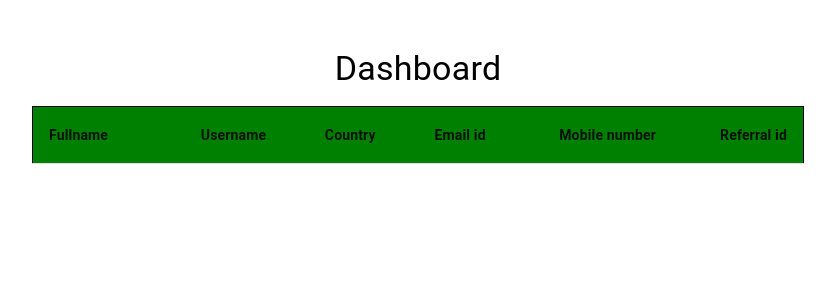
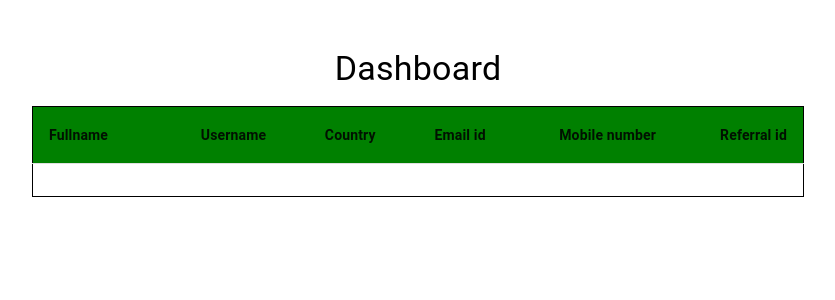
Before and after one commit to Prakharsvnit/UserAuthDashboard, a React (Create React App) app: page /dashboard in a window 1280 px wide. Shown: the top 300 px of the page, without its empty margins (222-1057 px from the left). Built offline with nearby package versions, Linux system fonts and the light colour scheme.

Commit message:
edited store,slice file and dispatch/fetched data

```diff
--- a/src/components/Forms/Dashboard.jsx
+++ b/src/components/Forms/Dashboard.jsx
@@ -5,16 +5,14 @@ import {
   Container,
   Typography,
   Table,
-  // TableBody,
+  TableBody,
   TableCell,
   TableHead,
   TableRow,
 } from "@mui/material";
 
 export default function Dashboard() {
-  const userInfo = useSelector((state) => state.fetchUserData.userDetails);
-
-  console.log(userInfo);
+  const userInfo = useSelector((state) => state.userData.userValue);
 
   return (
     <>
@@ -53,23 +51,20 @@ export default function Dashboard() {
                 </TableCell>
               </TableRow>
             </TableHead>
-            {/* <TableBody>
-              {rows.map((row) => (
-                <TableRow
-                  key={row.name}
-                  sx={{ "&:last-child td, &:last-child th": { border: 0 } }}
-                >
-                  <TableCell component="th" scope="row">
-                    {row.name}
-                  </TableCell>
-                  <TableCell align="right">{row.calories}</TableCell>
-                  <TableCell align="right">{row.fat}</TableCell>
-                  <TableCell align="right">{row.carbs}</TableCell>
-                  <TableCell align="right">{row.protein}</TableCell>
-                  <TableCell align="right">{row.arf}</TableCell>
-                </TableRow>
-              ))}
-            </TableBody> */}
+            <TableBody>
+              <TableRow
+                sx={{ "&:last-child td, &:last-child th": { border: 0 } }}
+              >
+                <TableCell component="th" scope="userInfo">
+                  {userInfo.full_name}
+                </TableCell>
+                <TableCell align="right">{userInfo.username}</TableCell>
+                <TableCell align="right">{userInfo.country_row_id}</TableCell>
+                <TableCell align="right">{userInfo.email_id}</TableCell>
+                <TableCell align="right">{userInfo.mobile_number}</TableCell>
+                <TableCell align="right">{userInfo.referral_row_id}</TableCell>
+              </TableRow>
+            </TableBody>
           </Table>
         </Box>
       </Container>
--- a/src/components/Forms/LoginForm.jsx
+++ b/src/components/Forms/LoginForm.jsx
@@ -1,12 +1,12 @@
 /* eslint-disable*/
-import React, { useState } from "react";
+import React, { useState, useEffect } from "react";
 import { useDispatch } from "react-redux";
 import axios from "axios";
 import { useNavigate } from "react-router-dom";
 import { Box, Container, Typography, TextField, Button } from "@mui/material";
 import { useFormik, Field, FormikProvider } from "formik";
 import { LoginFormValidation } from "../../formValidation/LoginFormValidation";
-import { userDataActions } from "../../userDataSlice";
+import { userActions } from "../../store/userData";
 
 export default function LoginForm() {
   const navigate = useNavigate();
@@ -14,6 +14,7 @@ export default function LoginForm() {
   const dispatch = useDispatch();
 
   const [errorMessage, setErrorMessage] = useState("");
+  const [userDetails, setUserDetails] = useState([]);
 
   const formik = useFormik({
     initialValues: {
@@ -22,7 +23,7 @@ export default function LoginForm() {
     },
     validationSchema: LoginFormValidation,
     onSubmit: (values, { resetForm }) => {
-      console.log(values);
+      // console.log(values);
       const loginData = JSON.stringify(values, null, 2);
       const login_url =
         "https://lobster-app-ddwng.ondigitalocean.app/user/login";
@@ -38,9 +39,10 @@ export default function LoginForm() {
       axios
         .request(options)
         .then((response) => {
-          console.log("response", response.data);
+          // console.log("response", response.data);
           if (response?.data?.status) {
-            dispatch(userDataActions.dispatchUserData(response.data.message));
+            setUserDetails(response?.data?.message);
+            dispatch(userActions.addUserDetails(response.data.message));
             navigate("/dashboard");
           } else {
             let err = response?.data?.message;
@@ -53,6 +55,13 @@ export default function LoginForm() {
       resetForm();
     },
   });
+
+  useEffect(() => {
+    if (userDetails) {
+      // passing data to redux
+      dispatch(userActions.addUserDetails(userDetails));
+    }
+  }, [userDetails, dispatch]);
 
   return (
     <>
--- a/src/store.js
+++ /dev/null
@@ -1,8 +0,0 @@
-import { configureStore } from "@reduxjs/toolkit";
-import dispatchUserDataReducer from "./userDataSlice";
-
-export default configureStore({
-  reducer: {
-    fetchUserData: dispatchUserDataReducer,
-  },
-});
--- /dev/null
+++ b/src/store/index.js
@@ -0,0 +1,10 @@
+import { configureStore } from "@reduxjs/toolkit";
+import userReducer from "./userData";
+
+const store = configureStore({
+  reducer: {
+    userData: userReducer,
+  },
+});
+
+export default store;
--- /dev/null
+++ b/src/store/userData.js
@@ -0,0 +1,17 @@
+import { createSlice } from "@reduxjs/toolkit";
+
+const userSlice = createSlice({
+  name: "userData",
+  initialState: {
+    userValue: [],
+  },
+  reducers: {
+    addUserDetails(state, action) {
+      state.userValue = action.payload;
+    },
+  },
+});
+
+export default userSlice.reducer;
+
+export const userActions = userSlice.actions;
--- a/src/userDataSlice.js
+++ /dev/null
@@ -1,17 +0,0 @@
-import { createSlice } from "@reduxjs/toolkit";
-
-const userDataSlice = createSlice({
-  name: "userData",
-  initialState: {
-    userDetails: {},
-  },
-  reducers: {
-    dispatchUserData(state, action) {
-      state.userData = action.payload;
-    },
-  },
-});
-
-export default userDataSlice.reducer;
-
-export const userDataActions = userDataSlice.actions;
```
